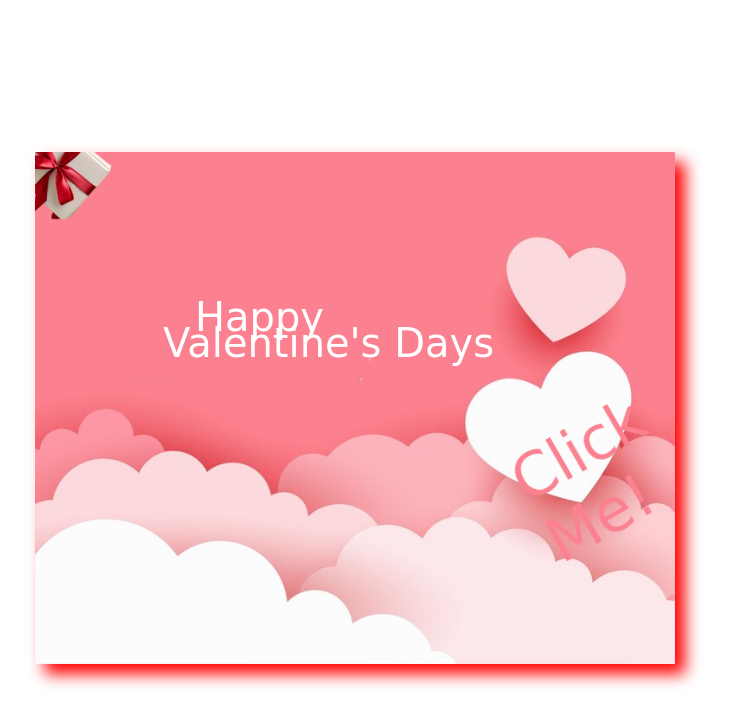
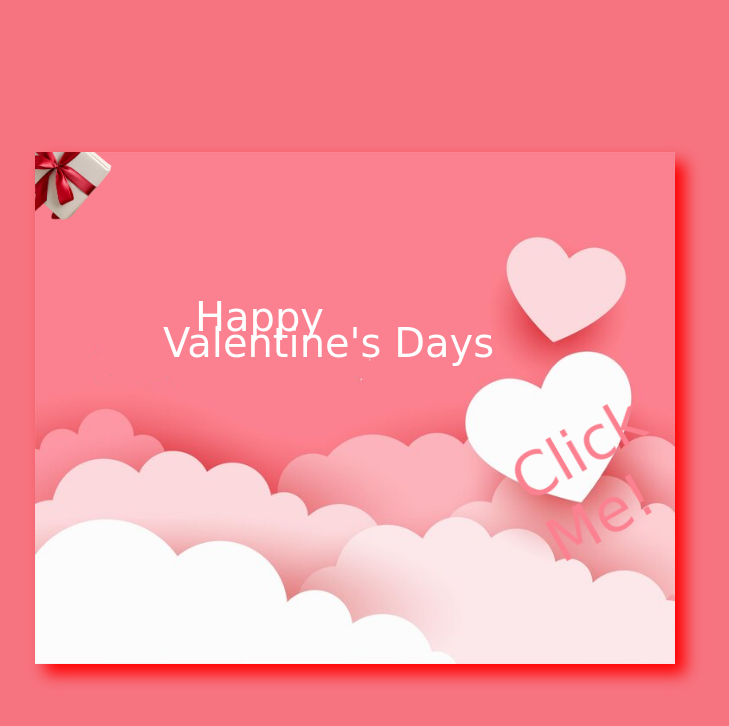
Before and after one commit to UniVerse2009/present-vlnt, a plain HTML site: page index.html in a window 1280 px wide. Shown: the whole page, without its empty margins (293-1022 px from the left). Drawn offline with Linux system fonts and the light colour scheme.

Commit message:
Update style.css bg-color

```diff
--- a/style.css
+++ b/style.css
@@ -1,5 +1,5 @@
 body {
-
+    background-color: #F67480FF;
 }
 
 p {
```
